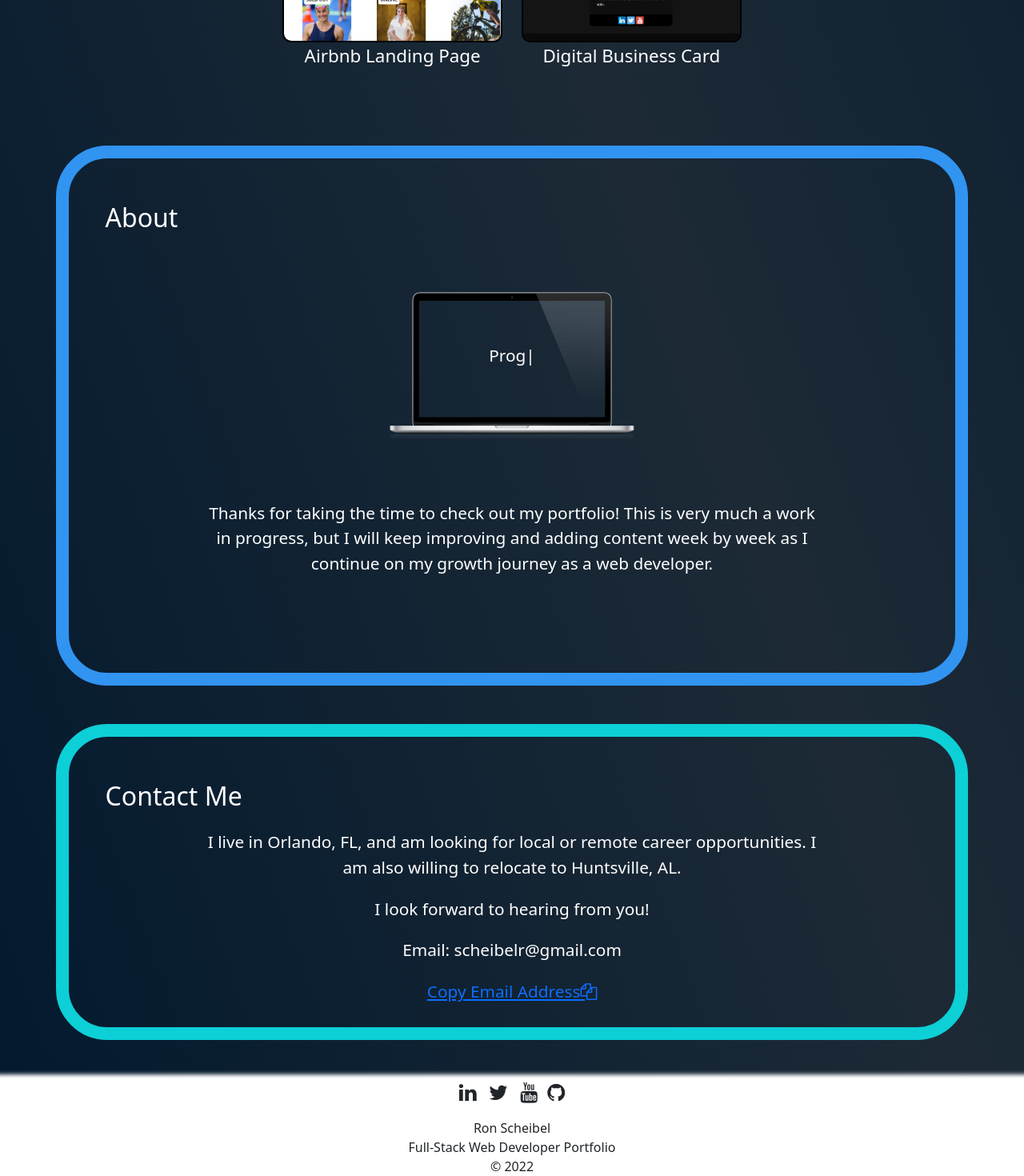
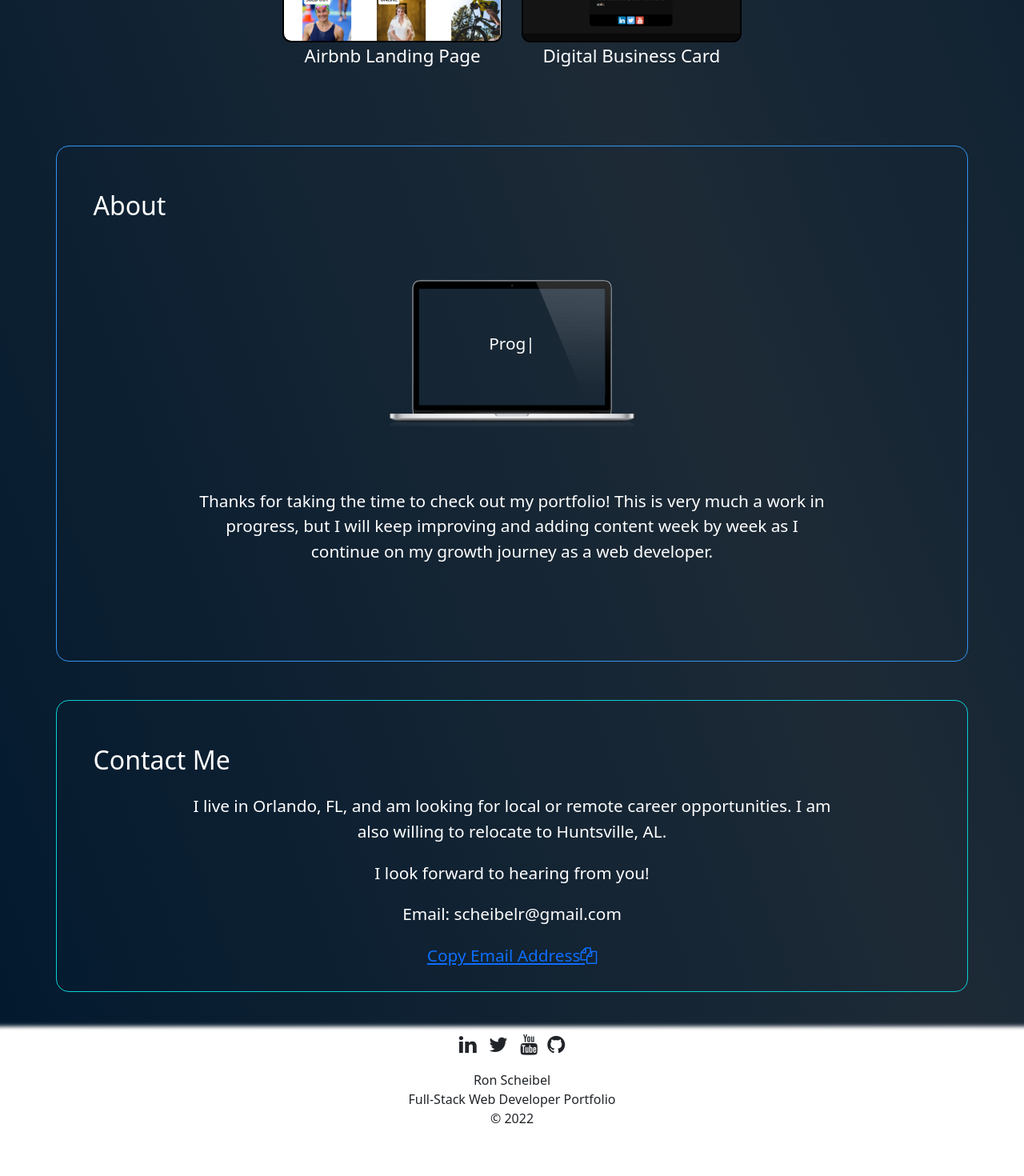
Before and after one commit to RonnygoBOOM/Portfolio-Website, a React (Create React App) app: page / in a window 1280 px wide. Shown: the part 1884-3354 px from the top of the page at 80% size. After the commit the page ends 3294 px from the top, so only its background shows below. Built offline with nearby package versions, Linux system fonts and the light colour scheme; a web font is replaced by a local one.

Commit message:
clean styled about and contact borders

```diff
--- a/src/App.css
+++ b/src/App.css
@@ -257,9 +257,9 @@ padding: 0;
 .about-container {
 margin: 3em;
 padding: 1em;
-border-radius: 4em;
+border-radius: 1em;
 border: solid;
-border-width: 1em;
+border-width: .1em;
 border-color: rgb(49, 148, 241);
 }
 
@@ -311,9 +311,9 @@ border-color: rgb(49, 148, 241);
 .contact-container {
   margin: 3em;
   padding: 1em;
-  border-radius: 4em;
+  border-radius: 1em;
   border: solid;
-  border-width: 1em;
+  border-width: .1em;
   border-color:rgb(13, 207, 214);
   }
 
```
